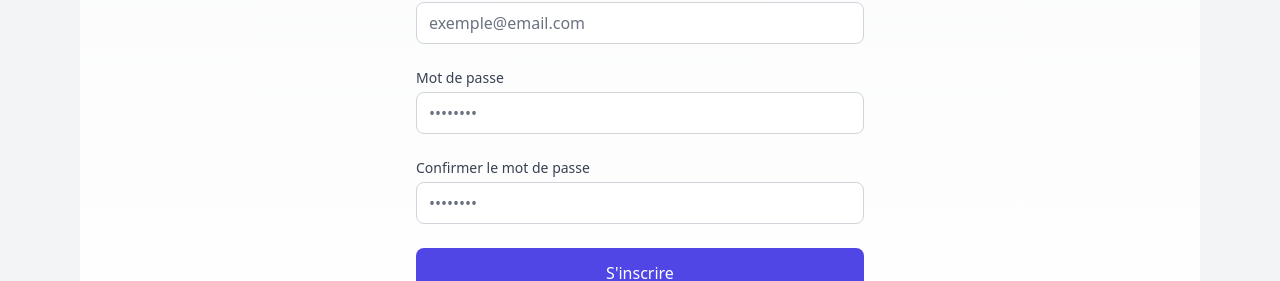
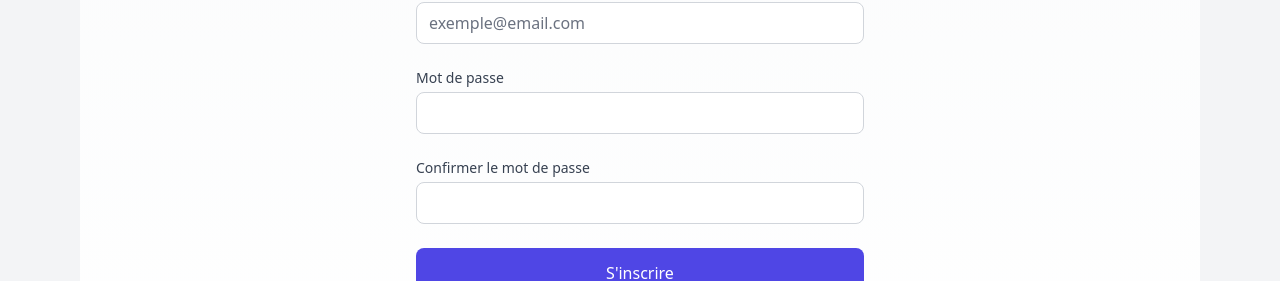
Before and after one commit to EgloZ938/e-commerce, a React (Create React App) app in the folder frontend/: page /register in a window 1280 px wide. Shown: the part 451-732 px from the top of the page. Built offline with nearby package versions, Linux system fonts and the light colour scheme.

Commit message:
commit for switch branch

```diff
--- a/frontend/src/pages/Login.js
+++ b/frontend/src/pages/Login.js
@@ -131,7 +131,7 @@ function Login() {
                                 value={formData.password}
                                 onChange={handleChange}
                                 className="appearance-none relative block w-full px-3 py-2 border border-gray-300 rounded-lg placeholder-gray-500 text-gray-900 focus:outline-none focus:ring-2 focus:ring-indigo-500 focus:border-transparent transition-all duration-200"
-                                placeholder="••••••••"
+                                placeholder=""
                             />
                         </div>
 
--- a/frontend/src/pages/Register.js
+++ b/frontend/src/pages/Register.js
@@ -158,7 +158,7 @@ function Register() {
                                 value={formData.password}
                                 onChange={handleChange}
                                 className="appearance-none relative block w-full px-3 py-2 border border-gray-300 rounded-lg placeholder-gray-500 text-gray-900 focus:outline-none focus:ring-2 focus:ring-indigo-500 focus:border-transparent transition-all duration-200"
-                                placeholder="••••••••"
+                                placeholder=""
                             />
                         </div>
 
@@ -175,7 +175,7 @@ function Register() {
                                 value={formData.confirmPassword}
                                 onChange={handleChange}
                                 className="appearance-none relative block w-full px-3 py-2 border border-gray-300 rounded-lg placeholder-gray-500 text-gray-900 focus:outline-none focus:ring-2 focus:ring-indigo-500 focus:border-transparent transition-all duration-200"
-                                placeholder="••••••••"
+                                placeholder=""
                             />
                         </div>
                     </div>
```
